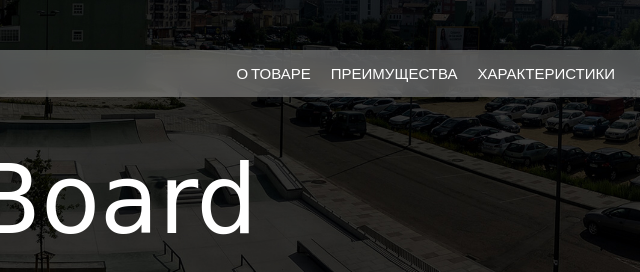
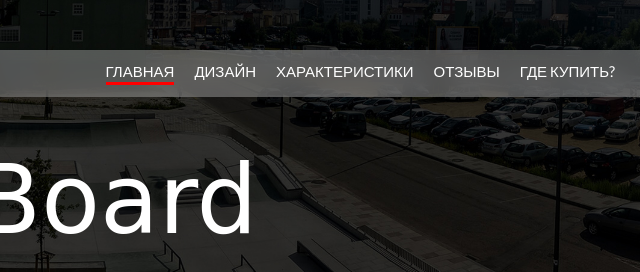
Before and after one commit to Ihustat/skateSell, a website built with webpack: page src/index.html in a window 1280 px wide. Shown: the top 272 px of the page, 640-1280 px from the left. Built offline with nearby package versions, Linux system fonts and the light colour scheme; files whose address does not match are found by name; a web font is replaced by a local one.

Commit message:
add nav animation

```diff
--- a/src/index.html
+++ b/src/index.html
@@ -21,25 +21,30 @@
 
             <nav class="nav">
                 <ul class="nav__list">
-                    <li class="nav__item">
-                        <a href="#" class="nav__link">О товаре</a>
+                    <li class="nav__item active">
+                        <a href="#" class="nav__link">Главная</a>
                     </li>
 
                     <li class="nav__item">
-                        <a href="#" class="nav__link">Преимущества</a>
+                        <a href="#" class="nav__link">Дизайн</a>
                     </li>
 
                     <li class="nav__item">
                         <a href="#" class="nav__link">Характеристики</a>
+                    </li>
+
+                    <li class="nav__item">
+                        <a href="#" class="nav__link">Отзывы</a>
+                    </li>
+
+                    <li class="nav__item">
+                        <a href="#" class="nav__link">Где купить?</a>
                     </li>
                 </ul>
             </nav>
             </div>
         </header>
         <div class="wrapper">
-
-
-
 
                 <section class="section main">
                     <div class="container">
--- a/src/js/modules/mainSlider.js
+++ b/src/js/modules/mainSlider.js
@@ -1,14 +1,24 @@
 import { Slider } from "./slider";
 
 export class MainSLider extends Slider {
-    constructor(container, slides) {
+    constructor(container, slides, navMenu, navItems) {
         super(container, slides);
+        this.navMenu = document.querySelector(navMenu);
+        this.navItems = document.querySelectorAll(navItems);
         this.slideHeight = parseInt(window.getComputedStyle(this.slides[0]).height);
     }
 
     checkCounter(n) {
         this.counter += n;
         if (this.counter > this.slides.length - 1 || this.counter < 0) this.counter -= n;
+    }
+
+    setActiveNav(n) {
+        this.navItems.forEach(item => {
+            item.classList.remove('active');
+        });
+
+        this.navItems[n].classList.add('active');
     }
 
     scrollHandler(e) {
@@ -20,6 +30,7 @@ export class MainSLider extends Slider {
             this.changeSlide(-1, this.slideHeight, 'Y');
         };
 
+        this.setActiveNav(this.counter);
 
         setTimeout(() => {
             this.initHandler();
@@ -28,6 +39,17 @@ export class MainSLider extends Slider {
 
      initHandler() {
         document.addEventListener('wheel', this.scrollHandler.bind(this),  {once: true });
+
+        this.navItems.forEach((item, i) => {
+            item.addEventListener('click', (e) => {
+                e.preventDefault();
+
+                this.counter = 0;
+
+                this.changeSlide(i, this.slideHeight, 'Y');
+                this.setActiveNav(i);
+            });
+        });
      }
 
 }
--- a/src/js/script.js
+++ b/src/js/script.js
@@ -10,7 +10,7 @@ import { Features } from "./modules/features";
 
 document.addEventListener('DOMContentLoaded', () => {
 
-new MainSLider('.wrapper', '.section').initHandler();
+new MainSLider('.wrapper', '.section', '.nav', '.nav__item').initHandler();
 new DesignSLider('.designs__slider-box', '.designs__slide', '.designs__slider-arrows').initHandlers();
 new ReviewsSlider('.reviews__slider-main', '.reviews__main-slide', '.reviews__slider-dots', '.reviews__dots-slide').initHandler();
 new Hover('.main__img', 'images/main-photo.png', 'images/griptape.png').initHandler();
--- a/src/sass/blocks/_header.sass
+++ b/src/sass/blocks/_header.sass
@@ -20,6 +20,21 @@
         display: flex
         gap: 20px
         align-items: center
+        .nav__item
+            padding-bottom: 5px
+            position: relative
+            transition: all .3s
+            &::after
+                content: ''
+                position: absolute
+                bottom: 0
+                left: 0
+                width: 0
+                height: 3px
+                background-color: red
+                transition: all .3s
+            &.active:after
+                width: 100%
         .nav__link
             font-size: 15px
             text-transform: uppercase
```
Also changed, not shown: dist/css/style.min.css, dist/index.html, dist/js/bundle.js, 1 other file.
